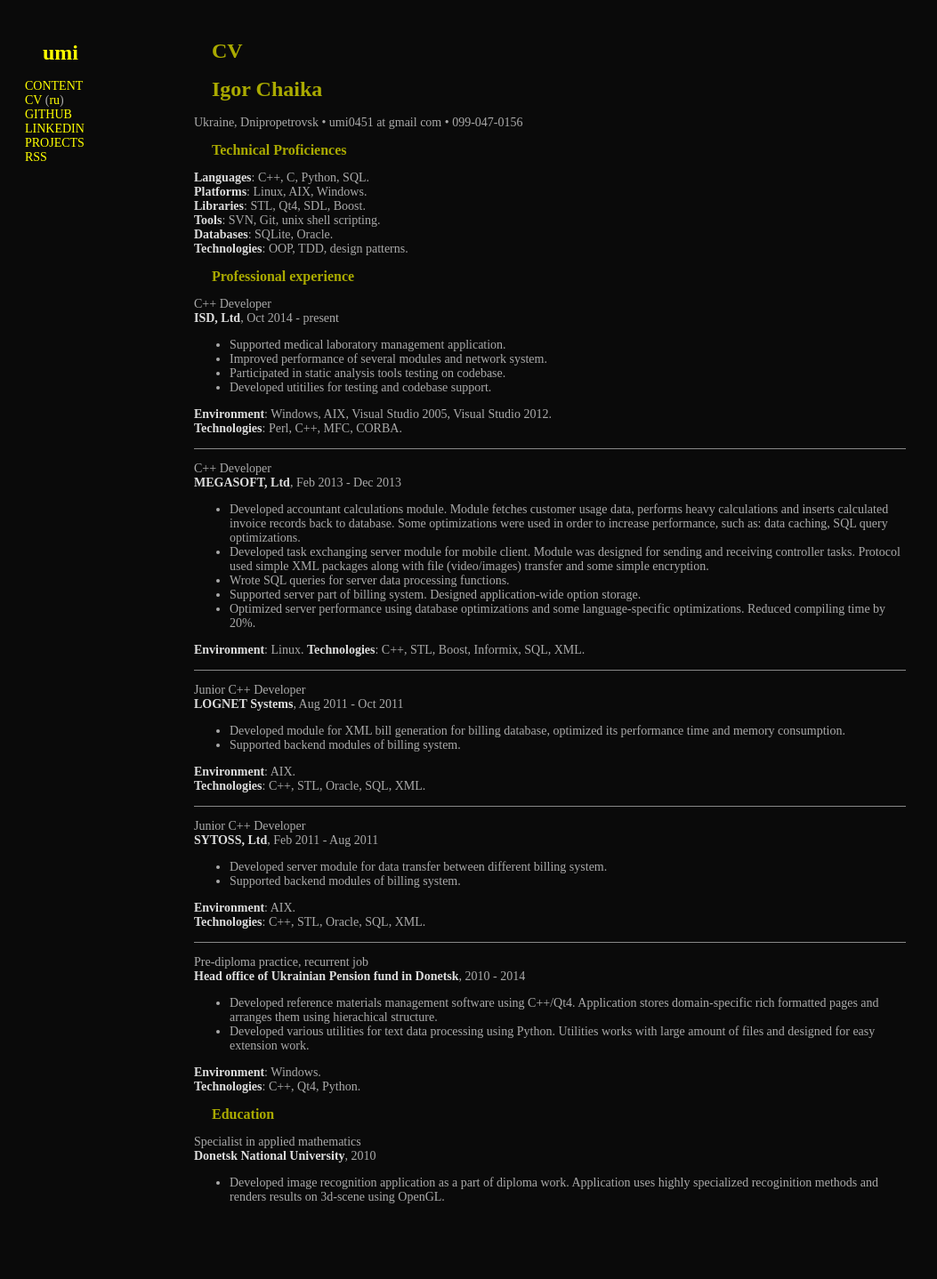
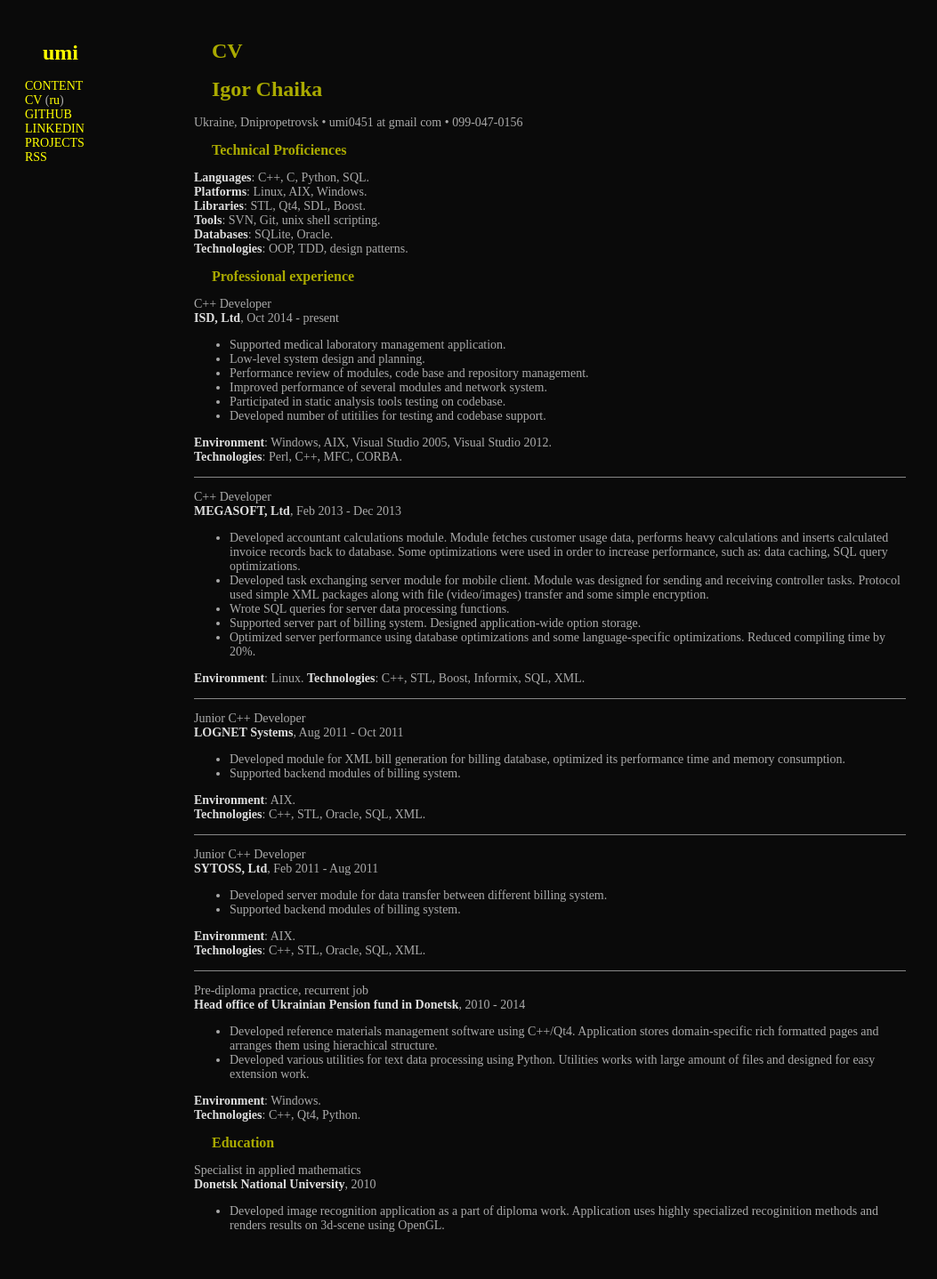
Before and after one commit to clckwrkbdgr/clckwrkbdgr.github.io, a Jekyll site: the page built from cv.en.md, in a window 1280 px wide. Shown: the whole page at 89% size, without its empty margins (0-1053 px from the left). Built offline with Jekyll 4.4.1, drawn with Linux system fonts in a browser that asks for light colours; Markdown is read by kramdown in place of the engine named in the settings; before the commit the page ends 1406 px from its top, so only the background shows below that.

Commit message:
CV: added some new responsibilities of the current position.

```diff
--- a/_cv.en.yml
+++ b/_cv.en.yml
@@ -72,9 +72,11 @@ isd:
     achievement:
         performance: Improved performance of several modules and network system.
         staticanalysis: Participated in static analysis tools testing on codebase.
-        utilities: Developed utitilies for testing and codebase support.
+        utilities: Developed number of utitilies for testing and codebase support.
     responsibility:
         support: Supported medical laboratory management application.
+        design: Low-level system design and planning.
+        management: Performance review of modules, code base and repository management.
 
 megasoft:
     position: C++ Developer
--- a/_cv.ru.yml
+++ b/_cv.ru.yml
@@ -75,6 +75,8 @@ isd:
         utilities: Разработал утилиты для тестирования и поддержки репозиториев.
     responsibility:
         support: Поддерживал приложение для управления медицинской лабораторией.
+        design: Проектировал низкоуровневые элементы системы.
+        management: Проводил тестирование модулей по производительности, сопровождал и поддерживал репозиторий.
 
 megasoft:
     position: C++ Developer
--- a/cv.en.md
+++ b/cv.en.md
@@ -22,9 +22,11 @@ C++ Developer
 **ISD, Ltd**, Oct 2014 - present
 
 * Supported medical laboratory management application.
+* Low-level system design and planning.
+* Performance review of modules, code base and repository management.
 * Improved performance of several modules and network system.
 * Participated in static analysis tools testing on codebase.
-* Developed utitilies for testing and codebase support.
+* Developed number of utitilies for testing and codebase support.
 
 **Environment**: Windows, AIX, Visual Studio 2005, Visual Studio 2012.
 **Technologies**: Perl, C++, MFC, CORBA.
```
Also changed, not shown: _cv.md (+2 -0 lines), cv.ru.md (+2 -0 lines).
